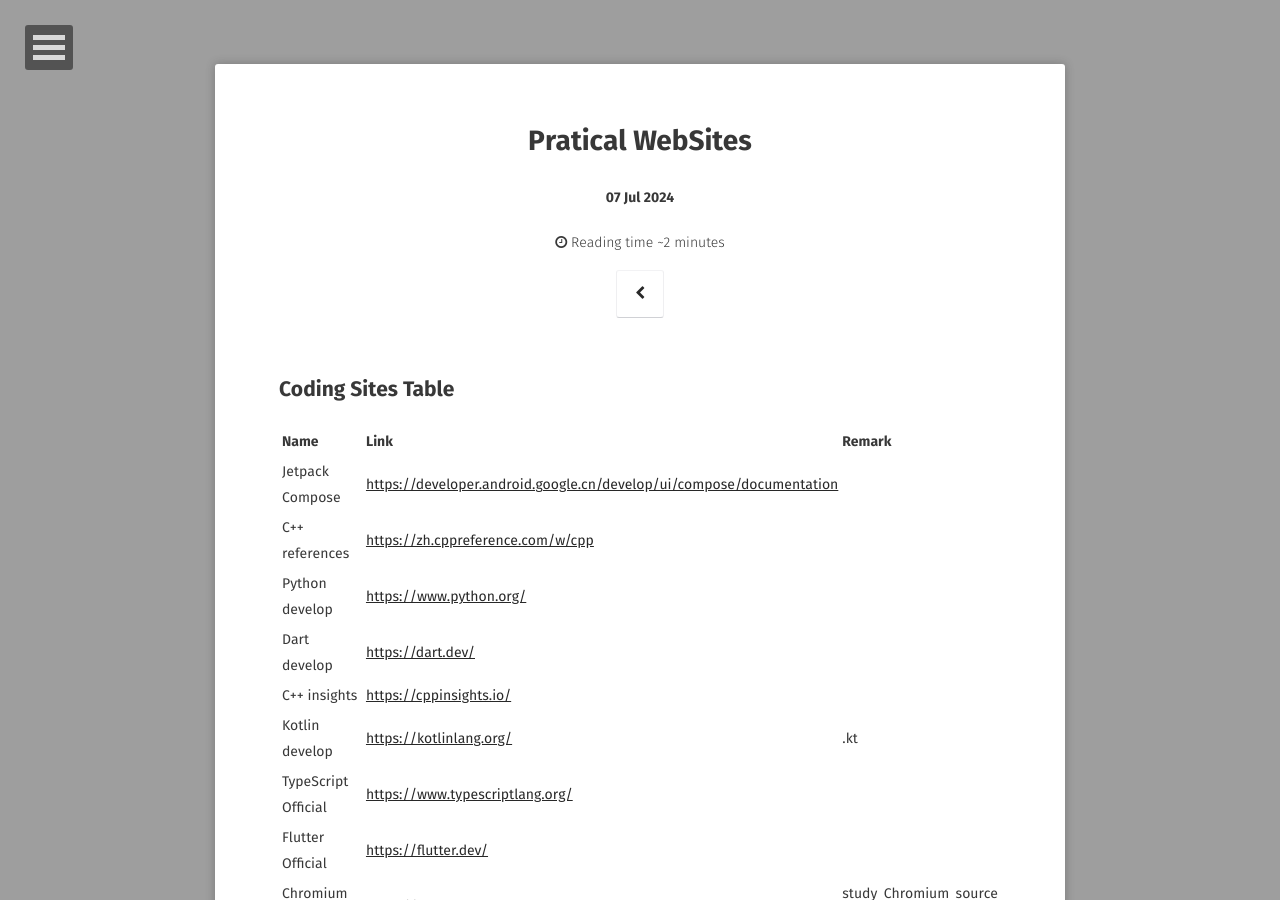
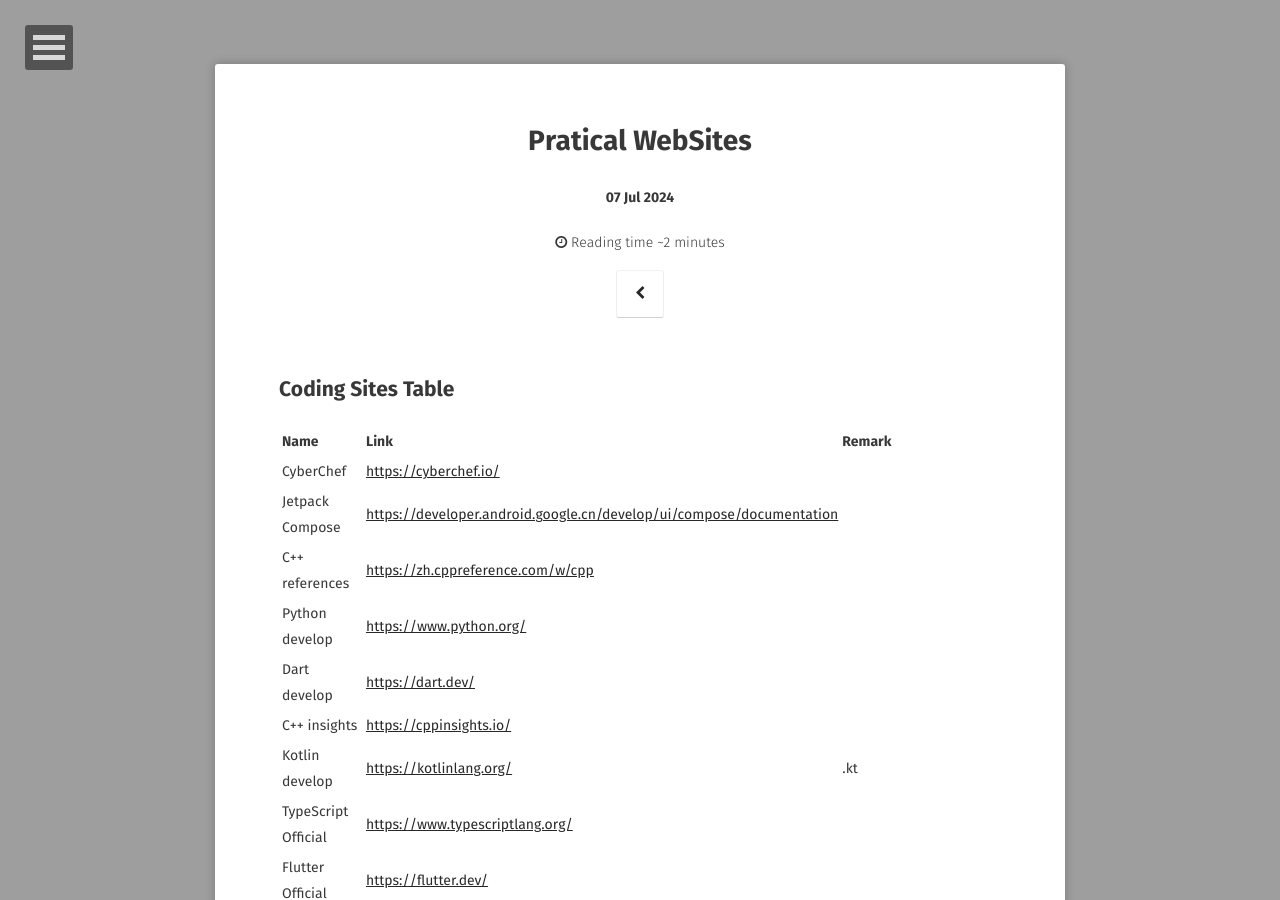
Before and after one commit to o7878x/o7878x.github.io, a Jekyll site: the page built from _posts/2024-07-07-pratical-websites.md, in a window 1280 px wide and 900 px high. Built offline with Jekyll 4.4.1, drawn with Linux system fonts in a browser that asks for light colours; some web fonts are replaced; comment, search, counter and statistics services are not loaded.

Commit message:
feature:add cyberchef site

```diff
--- a/_posts/2024-07-07-pratical-websites.md
+++ b/_posts/2024-07-07-pratical-websites.md
@@ -13,6 +13,7 @@
 
 | Name | Link | Remark |
 | --- | --- | --- |
+| CyberChef | <https://cyberchef.io/> | |
 | Jetpack Compose | <https://developer.android.google.cn/develop/ui/compose/documentation> | |
 | C++ references | <https://zh.cppreference.com/w/cpp> | |
 | Python develop | <https://www.python.org/> | |
```
